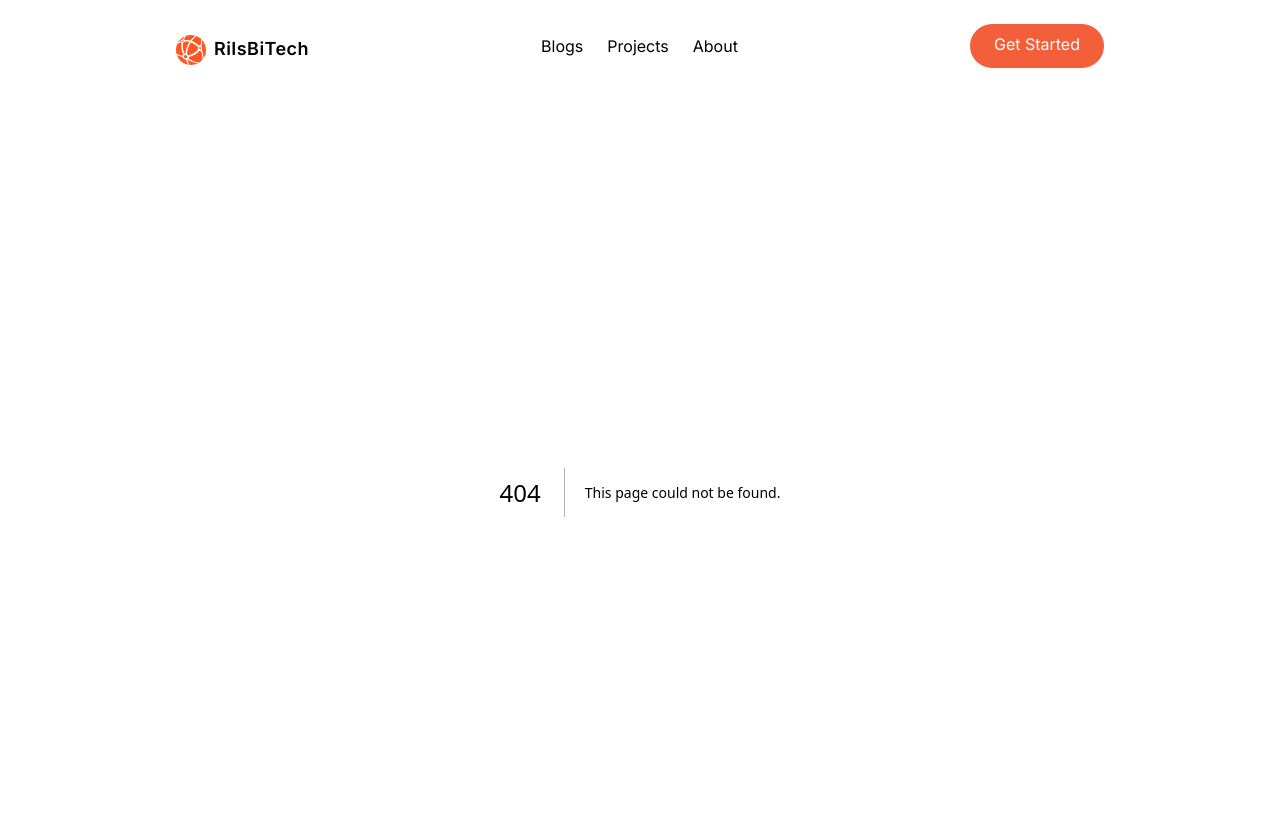
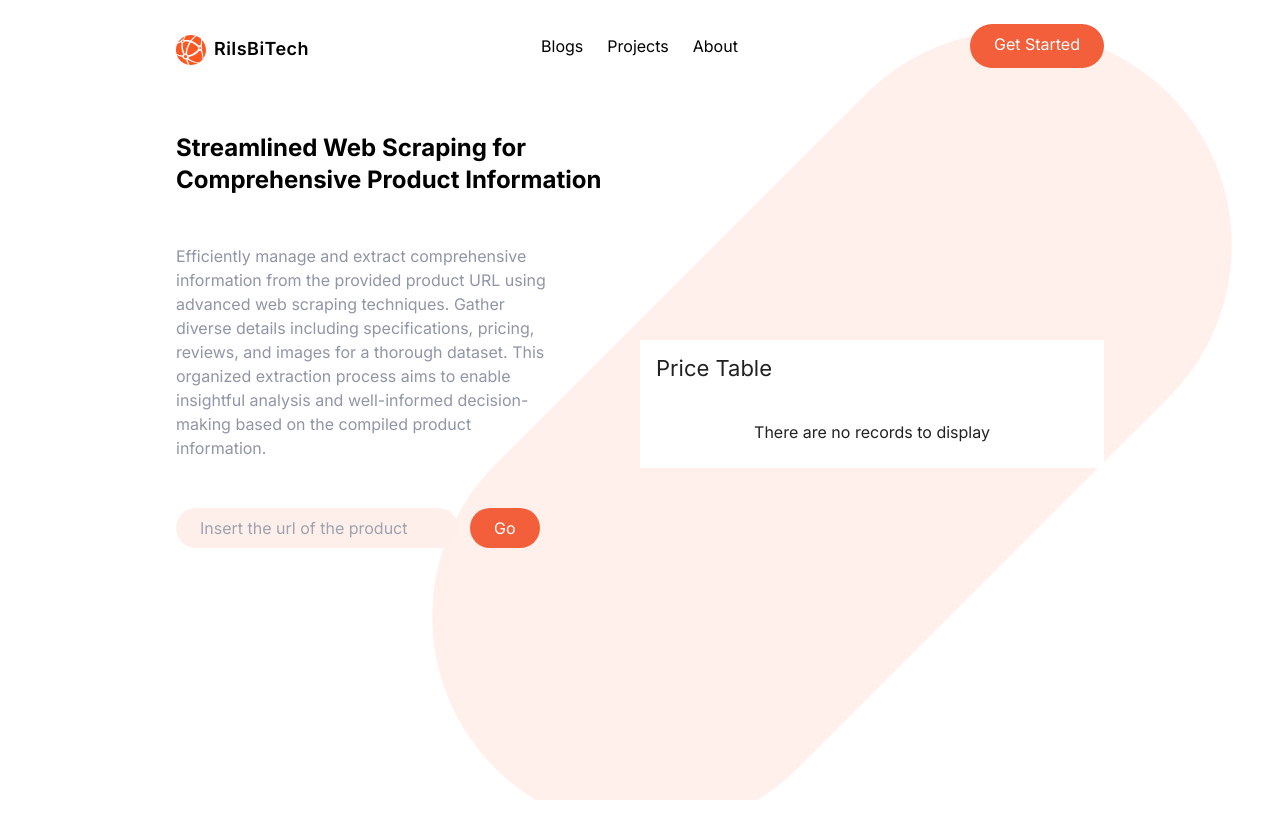
Before and after one commit to rizwanishaq/riisbitech-blogs, a Next.js app: page /data-scrapping in a window 1280 px wide. Before the commit this address had no page. Shown: the top 838 px of the page. After the commit the page ends 800 px from the top, so only its background shows below. Built offline with nearby package versions, Linux system fonts and the light colour scheme.

Commit message:
scraping started with 2 projects

```diff
--- /dev/null
+++ b/app/api/data-scrapping/route.js
@@ -0,0 +1,33 @@
+import { JSDOM } from "jsdom";
+import { NextResponse } from "next/server";
+
+// import { sendSMS } from "@/utils/twilio-config";
+
+export async function POST(req) {
+  try {
+    const { product_url } = await req.json();
+
+    const response = await fetch(product_url);
+    const html = await response.text();
+
+    const dom = new JSDOM(html);
+
+    const document = dom.window.document;
+
+    const product_id = document
+      .querySelector("#productTitle")
+      .textContent.trim();
+
+    const price = document.querySelector(".a-price .a-offscreen").textContent;
+
+    // const message = sendSMS({ body: `Price of ${product_id} is ${price}` });
+    // console.log(message);
+
+    const product_info = { price, product_id, product_url };
+
+    return NextResponse.json({ product_info: product_info });
+  } catch (error) {
+    console.log(error);
+    return new NextResponse("Internal error", { status: 500 });
+  }
+}
--- /dev/null
+++ b/app/data-scrapping/page.jsx
@@ -0,0 +1,101 @@
+"use client";
+import Image from "next/image";
+import Link from "next/link";
+import { useState } from "react";
+import DataTable, { createTheme } from "react-data-table-component";
+
+const Scrapping = () => {
+  const [product_url, setProduct_URL] = useState("");
+  const [isLoading, setIsLoading] = useState(false);
+  const [data, setData] = useState([]);
+  const columns = [
+    {
+      name: "Product",
+      selector: (row) => row.product_id,
+      wrap: true,
+    },
+    {
+      name: "Price",
+      selector: (row) => row.price,
+    },
+    {
+      name: "product_url",
+      selector: (row) => (
+        <Link href={row.product_url} target="_blank">
+          {row.product_url}
+        </Link>
+      ),
+      maxWidth: "100px",
+    },
+  ];
+  const handleSubmit = async (e) => {
+    e.preventDefault();
+    try {
+      setIsLoading(false);
+      const response = await fetch("/api/data-scrapping", {
+        method: "POST",
+        body: JSON.stringify({
+          product_url: product_url,
+        }),
+      });
+      const { product_info } = await response.json();
+      setData((prev) => [...prev, product_info]);
+      setIsLoading(false);
+    } catch (error) {
+      setIsLoading(false);
+    }
+  };
+
+  return (
+    <section id="scrapping">
+      <div className="container flex flex-col md:flex-row items-center px-6 mx-auto mt-10 space-y-0 md:space-y-0">
+        {/* Left Item */}
+        <div className="flex flex-col mb-32 space-y-12 md:w-1/2">
+          <h1 className="max-w-md text-2xl font-bold text-center  md:text-left">
+            Streamlined Web Scraping for Comprehensive Product Information
+          </h1>
+          <p className="max-w-sm text-center text-darkGrayishBlue md:text-left">
+            Efficiently manage and extract comprehensive information from the
+            provided product URL using advanced web scraping techniques. Gather
+            diverse details including specifications, pricing, reviews, and
+            images for a thorough dataset. This organized extraction process
+            aims to enable insightful analysis and well-informed decision-making
+            based on the compiled product information.
+          </p>
+          <div className="flex justify-center md:justify-start">
+            <form onSubmit={handleSubmit} className=" text-darkGrayishBlue">
+              <div className="flex space-x-3 max-w-2xl w-full">
+                <input
+                  value={product_url}
+                  onChange={(e) => setProduct_URL(e.target.value)}
+                  type="text"
+                  placeholder="Insert the url of the product"
+                  required
+                  className="flex-1 px-6 rounded-full focus:outline-none bg-veryPaleRed"
+                />
+                <button
+                  type="submit"
+                  className="px-6 py-2 text-white rounded-full bg-brightRed hover:bg-brightRedLight focus:outline-none"
+                >
+                  Go
+                </button>
+              </div>
+            </form>
+          </div>
+        </div>
+
+        {/* table */}
+        <div className="md:w-1/2 w-full">
+          <DataTable
+            title="Price Table"
+            columns={columns}
+            data={data}
+            progressPending={isLoading}
+          />
+        </div>
+      </div>
+    </section>
+  );
+};
+
+export default Scrapping;
--- a/app/image-generation/page.jsx
+++ b/app/image-generation/page.jsx
@@ -45,8 +45,8 @@ const ImageGeneration = () => {
           }
           width={512}
           height={512}
-          alt=""
-          className="shadow-2xl"
+          alt="generated image"
+          className="shadow-2xl rounded-lg"
         />
 
         <form onSubmit={handleSubmit} className=" text-darkGrayishBlue">
--- a/app/projects/page.jsx
+++ b/app/projects/page.jsx
@@ -12,9 +12,10 @@ const page = () => {
         link_url="/image-generation"
       />
       <Projectitem
-        title={"Release of Tailwind Nextjs Starter Blog v2.0"}
-        keywords={["nextjs", "features", "tailwind"]}
-        link_url="/another"
+        title={"WebScrapping"}
+        keywords={["jsdom", "data scrapping", "web scraping"]}
+        description={"Just a simple way to scrap the web page to get data."}
+        link_url="/data-scrapping"
       />
     </section>
   );
--- a/components/NavBar.jsx
+++ b/components/NavBar.jsx
@@ -5,7 +5,7 @@ import { useState } from "react";
 const NavBar = () => {
   const [isOpen, setIsOpen] = useState(true);
   return (
-    <nav className="relative container mx-auto p-6">
+    <nav className="relative container mx-auto p-6 rounded-lg">
       <div className="flex items-center justify-between">
         <Link href="/">
           <div className="pt-2 flex gap-2 justify-between">
--- a/package.json
+++ b/package.json
@@ -13,11 +13,15 @@
     "autoprefixer": "10.4.15",
     "eslint": "8.47.0",
     "eslint-config-next": "13.4.17",
+    "firebase": "^9.9.3",
+    "jsdom": "^22.1.0",
     "next": "13.4.17",
     "postcss": "8.4.28",
     "react": "18.2.0",
+    "react-data-table-component": "^7.5.3",
     "react-dom": "18.2.0",
     "react-icons": "^4.10.1",
-    "tailwindcss": "3.3.3"
+    "tailwindcss": "3.3.3",
+    "twilio": "^4.15.0"
   }
 }
--- /dev/null
+++ b/utils/twilio-config.js
@@ -0,0 +1,21 @@
+import twilio from "twilio";
+
+const client = twilio(
+  process.env.TWILIO_Account_SID,
+  process.env.TWILIO_Auth_Token
+);
+
+export const sendSMS = async ({ body }) => {
+  try {
+    const message = await client.messages.create({
+      body: body,
+      to: process.env.TWILIO_PHONE_TO_NUMBER,
+      from: process.env.TWILIO_PHONE_NUMBER,
+    });
+    return message;
+  } catch (error) {
+    return error;
+  }
+};
+
+export default client;
```
Also changed, not shown: utils/firebase-config.js (added, +22 -0 lines), 1 other file (tests, documents, lock files or other folders).
